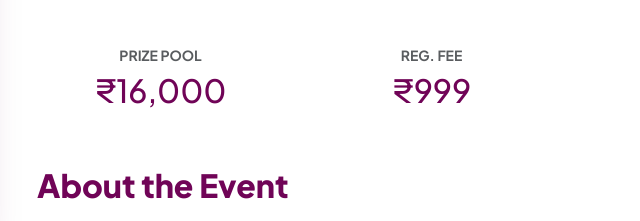
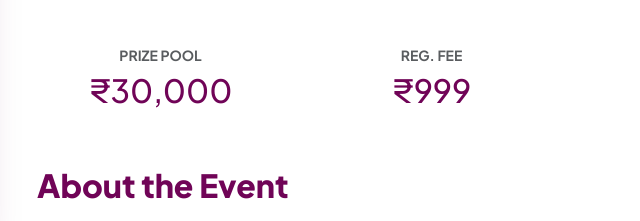
Before and after one commit to Chetanchhetri/Webinar, a plain HTML site: page index.html in a window 1280 px wide. Shown: the part 511-732 px from the top of the page, 153-793 px from the left. Drawn offline with nearby package versions, Linux system fonts and the light colour scheme.

Commit message:
Update index.html

```diff
--- a/index.html
+++ b/index.html
@@ -300,7 +300,7 @@
                 <div class="row g-4 mb-5 text-center">
                     <div class="col-6 col-md-3">
                         <h6 class="text-muted fw-bold small">PRIZE POOL</h6>
-                        <h2 class="fw-800" style="color: var(--brand)">₹16,000</h2>
+                        <h2 class="fw-800" style="color: var(--brand)">₹30,000</h2>
                     </div>
                     <div class="col-6 col-md-3">
                         <h6 class="text-muted fw-bold small">REG. FEE</h6>
```
